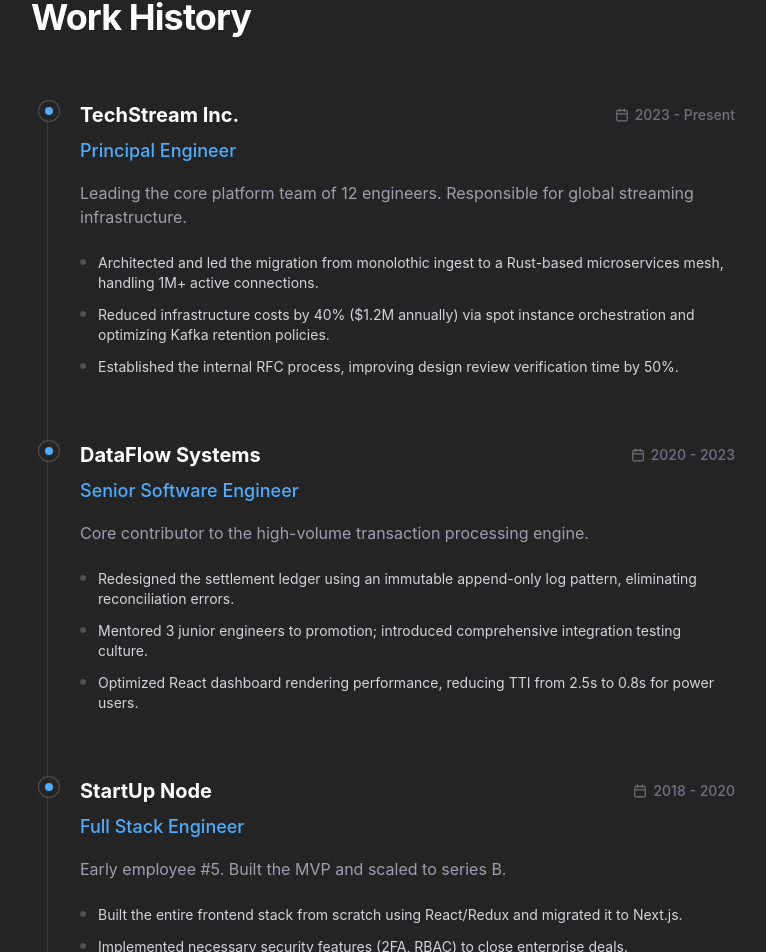
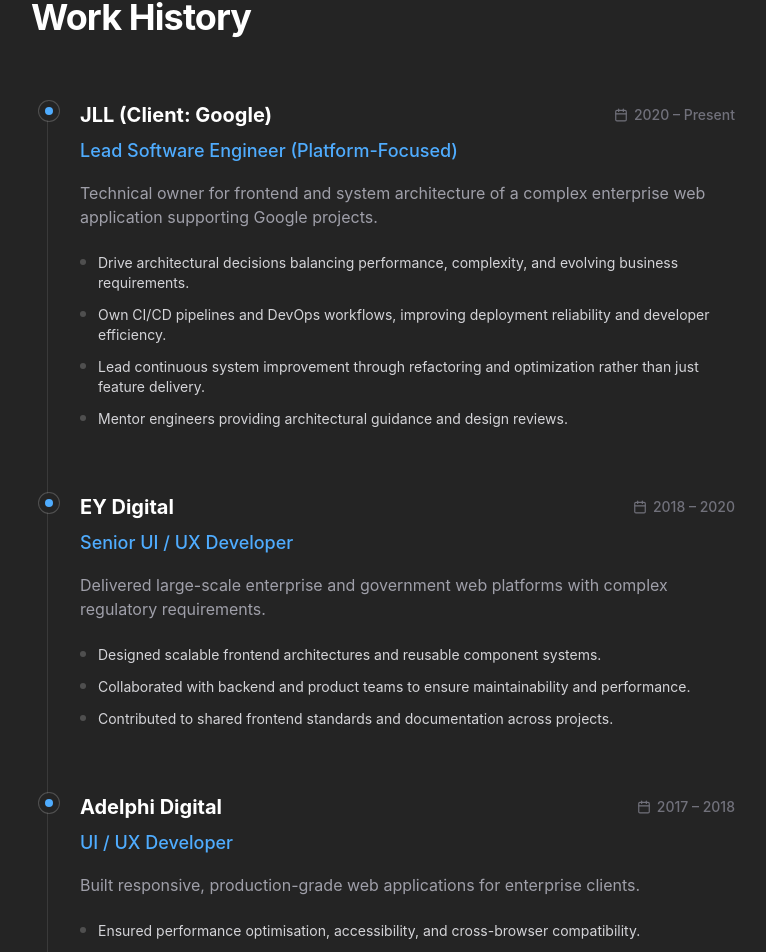
Before and after one commit to decodez/decodez.github.io, a React (Vite) app: page /work in a window 1280 px wide. Shown: the part 132-1084 px from the top of the page, without its empty margins (257-1023 px from the left). Built offline with nearby package versions, Linux system fonts and the light colour scheme.

Commit message:
feat: update work history from resume

```diff
--- a/src/app/routes/work.tsx
+++ b/src/app/routes/work.tsx
@@ -2,35 +2,46 @@
 
 const WORK_HISTORY = [
   {
-    company: "TechStream Inc.",
-    role: "Principal Engineer",
-    dates: "2023 - Present",
-    description: "Leading the core platform team of 12 engineers. Responsible for global streaming infrastructure.",
+    company: "JLL (Client: Google)",
+    role: "Lead Software Engineer (Platform-Focused)",
+    dates: "2020 – Present",
+    description: "Technical owner for frontend and system architecture of a complex enterprise web application supporting Google projects.",
     achievements: [
-      "Architected and led the migration from monolothic ingest to a Rust-based microservices mesh, handling 1M+ active connections.",
-      "Reduced infrastructure costs by 40% ($1.2M annually) via spot instance orchestration and optimizing Kafka retention policies.",
-      "Established the internal RFC process, improving design review verification time by 50%."
+      "Drive architectural decisions balancing performance, complexity, and evolving business requirements.",
+      "Own CI/CD pipelines and DevOps workflows, improving deployment reliability and developer efficiency.",
+      "Lead continuous system improvement through refactoring and optimization rather than just feature delivery.",
+      "Mentor engineers providing architectural guidance and design reviews."
     ]
   },
   {
-    company: "DataFlow Systems",
-    role: "Senior Software Engineer",
-    dates: "2020 - 2023",
-    description: "Core contributor to the high-volume transaction processing engine.",
+    company: "EY Digital",
+    role: "Senior UI / UX Developer",
+    dates: "2018 – 2020",
+    description: "Delivered large-scale enterprise and government web platforms with complex regulatory requirements.",
     achievements: [
-      "Redesigned the settlement ledger using an immutable append-only log pattern, eliminating reconciliation errors.",
-      "Mentored 3 junior engineers to promotion; introduced comprehensive integration testing culture.",
-      "Optimized React dashboard rendering performance, reducing TTI from 2.5s to 0.8s for power users."
+      "Designed scalable frontend architectures and reusable component systems.",
+      "Collaborated with backend and product teams to ensure maintainability and performance.",
+      "Contributed to shared frontend standards and documentation across projects."
     ]
   },
   {
-    company: "StartUp Node",
-    role: "Full Stack Engineer",
-    dates: "2018 - 2020",
-    description: "Early employee #5. Built the MVP and scaled to series B.",
+    company: "Adelphi Digital",
+    role: "UI / UX Developer",
+    dates: "2017 – 2018",
+    description: "Built responsive, production-grade web applications for enterprise clients.",
     achievements: [
-      "Built the entire frontend stack from scratch using React/Redux and migrated it to Next.js.",
-      "Implemented necessary security features (2FA, RBAC) to close enterprise deals."
+      "Ensured performance optimisation, accessibility, and cross-browser compatibility.",
+      "Delivered enterprise digital solutions within cross-functional teams."
+    ]
+  },
+  {
+    company: "Freelance",
+    role: "Software Engineer (Full Stack / Systems)",
+    dates: "2014 – Present",
+    description: "Delivering end-to-end software solutions, owning system design and deployment.",
+    achievements: [
+      "Built full-stack systems using MERN stack, Electron desktop applications, and custom dashboards.",
+      "Designed backend APIs, authentication flows, data models, and frontend systems."
     ]
   }
 ]
```
